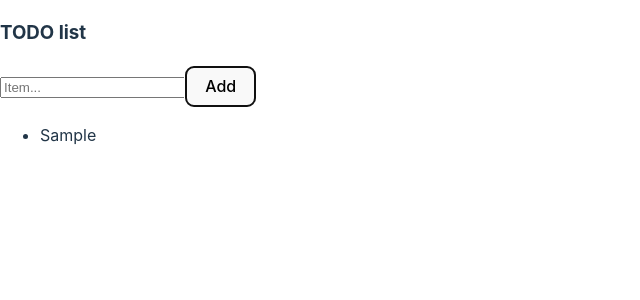
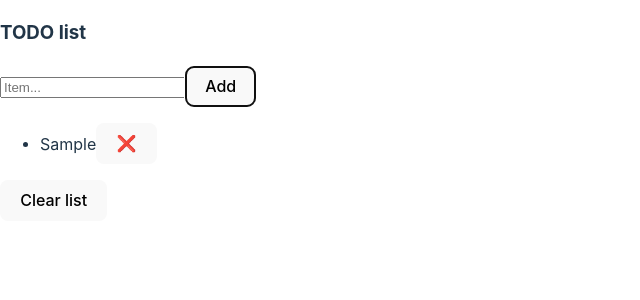
Before and after one commit to stepanencode/todo-react-ts, a React (Vite) app: page / in a window 1280 px wide. Both pictures are taken after typing "Sample" into the empty fields and a click on the button "Add". Shown: the top 300 px of the page, without its empty margins (0-640 px from the left). Built offline with nearby package versions, Linux system fonts and the light colour scheme.

Commit message:
implement delete item

```diff
--- a/src/App.tsx
+++ b/src/App.tsx
@@ -19,11 +19,23 @@ function App() {
     setItems((items) => [...items, item])
     console.log(items)
   }
+
+  function handleDeleteItem(id: number) {
+    setItems((items) => items.filter((item) => item.id !== id))
+  }
+
+  function handleClearList() {
+    setItems([])
+  }
   return (
     <>
       <h3>TODO list</h3>
       <Form onAddItems={handleAddItems} />
-      <List items={items} />
+      <List
+        items={items}
+        onClearList={handleClearList}
+        onDeleteItem={handleDeleteItem}
+      />
     </>
   )
 }
--- a/src/Item.tsx
+++ b/src/Item.tsx
@@ -1,3 +1,18 @@
-export default function Item({ item }: { item: string }) {
-  return <li>{item}</li>
+interface Delete {
+  (id: number): void
 }
+
+export default function Item({
+  item,
+  onDeleteItem,
+}: {
+  item: { text: string; isChecked: boolean; id: number }
+  onDeleteItem: Delete
+}) {
+  return (
+    <li>
+      {item.text}
+      <button onClick={() => onDeleteItem(item.id)}>❌</button>
+    </li>
+  )
+}
--- a/src/List.tsx
+++ b/src/List.tsx
@@ -1,17 +1,26 @@
 import Item from './Item'
+
+interface Delete {
+  (id: number): void
+}
 
 export default function List({
   items,
+  onClearList,
+  onDeleteItem,
 }: {
   items: { text: string; isChecked: boolean; id: number }[]
+  onClearList: React.MouseEventHandler<HTMLButtonElement>
+  onDeleteItem: Delete
 }) {
   return (
     <div>
       <ul>
-        {items.map((item) => (
-          <Item item={item.text} key={item.id} />
+        {items.map((item: { text: string; isChecked: boolean; id: number }) => (
+          <Item item={item} key={item.id} onDeleteItem={onDeleteItem} />
         ))}
       </ul>
+      <button onClick={onClearList}>Clear list</button>
     </div>
   )
 }
```
